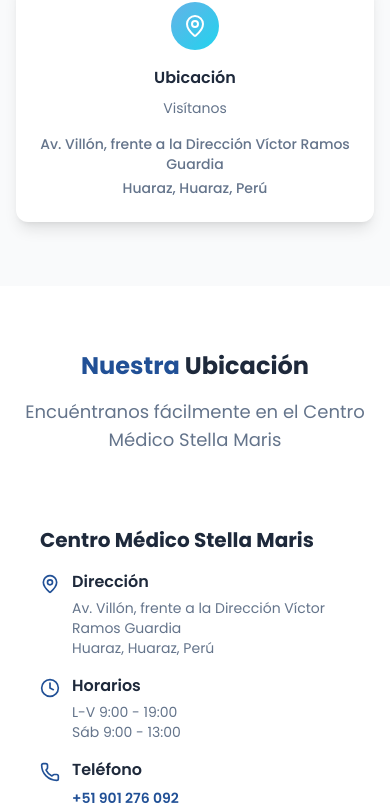
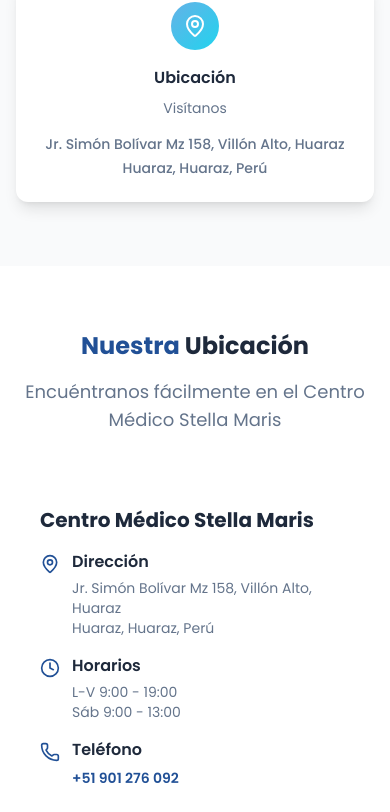
Before and after one commit to Denisgomgue/ozono-vida, a Next.js app: page /contacto in a window 390 px wide. Shown: the part 1458-2270 px from the top of the page. Built offline with nearby package versions, Linux system fonts and the light colour scheme; no server answers.

Commit message:
update phoneAddress

```diff
--- a/src/app/page.tsx
+++ b/src/app/page.tsx
@@ -6,7 +6,7 @@ import { AppointmentButton } from '@/components/ui/AppointmentButton';
 import { HeroSlider } from '@/components/home/HeroSlider';
 import { TikTokSectionWrapper } from '@/components/home/TikTokSectionWrapper';
 
-const baseUrl = process.env.NEXT_PUBLIC_BASE_URL || 'https://ozonovidahuaraz.com';
+const baseUrl = process.env.NEXT_PUBLIC_BASE_URL as string;
 
 export const metadata: Metadata = {
   title: 'Inicio - Clínica de Ozonoterapia en Huaraz',
--- a/src/data/company.json
+++ b/src/data/company.json
@@ -1,7 +1,7 @@
 {
   "name": "Ozono Vida",
   "location": "Huaraz, Huaraz, Perú",
-  "address": "Av. Villón, frente a la Dirección Víctor Ramos Guardia",
+  "address": "Jr. Simón Bolívar Mz 158, Villón Alto, Huaraz",
   "phone": "+51 901 276 092",
   "whatsapp": "+51 901 276 092",
   "email": "ozonovidahuaraz@gmail.com",
```
